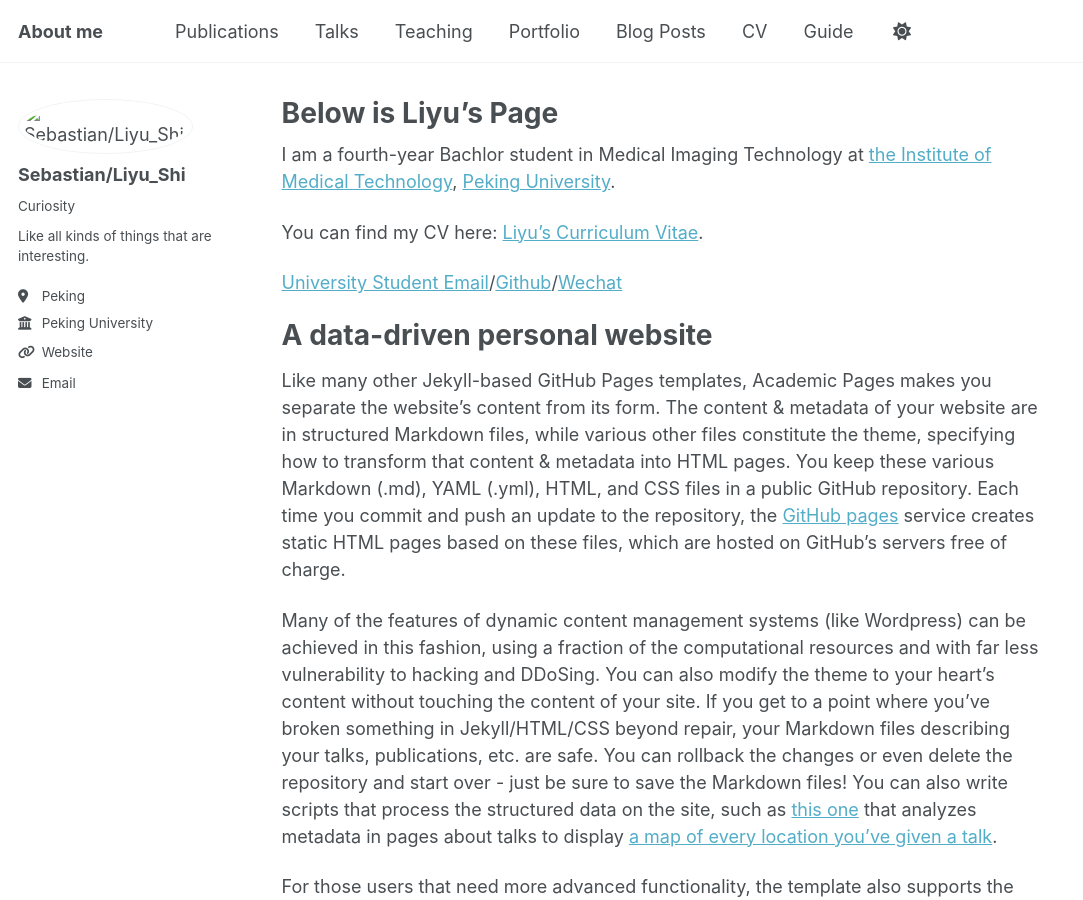
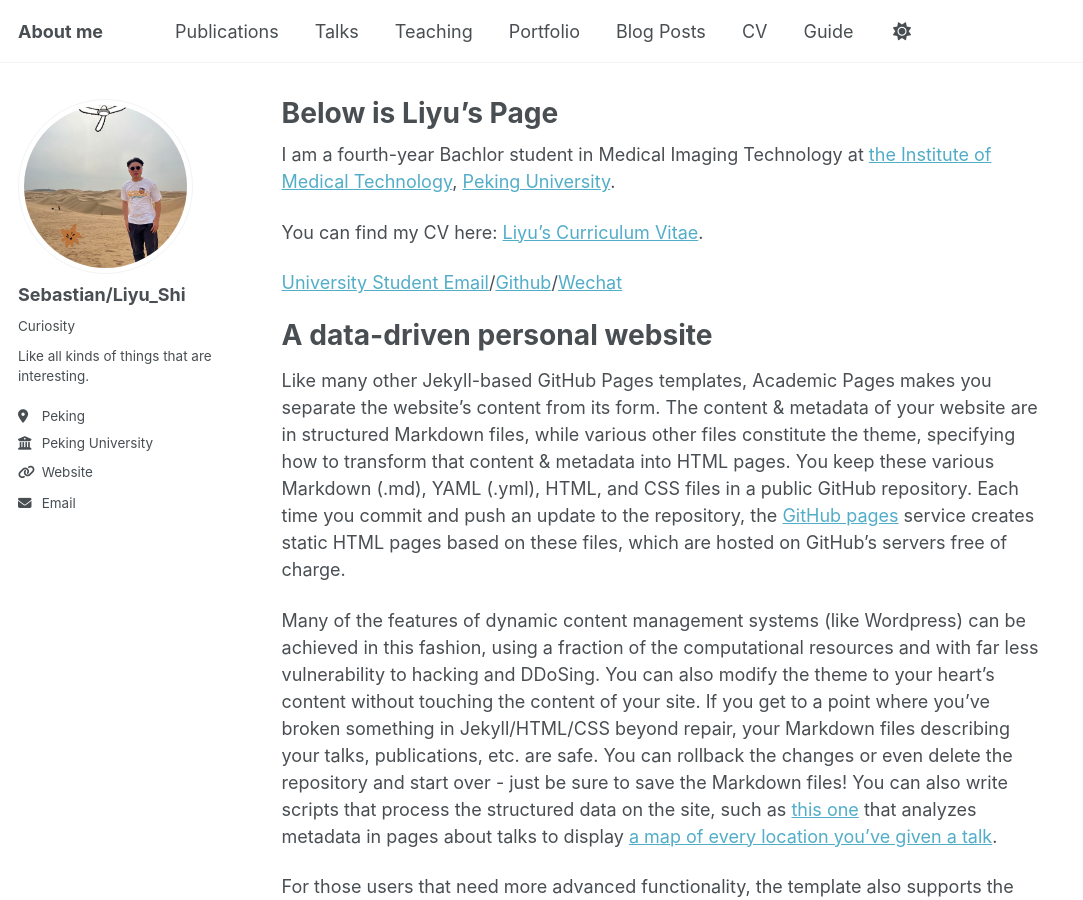
Before and after one commit to Sebastian-shiliyu/Sebastian-shiliyu.github.io, a Jekyll site: the page built from _pages/about.md, in a window 1280 px wide and 900 px high. Shown: the whole window, without its empty margins (0-1083 px from the left). Built offline with Jekyll 4.4.1, drawn with Linux system fonts in a browser that asks for light colours; a script that is not in the unit is left out.

Commit message:
Update _config.yml

```diff
--- a/_config.yml
+++ b/_config.yml
@@ -23,7 +23,7 @@ repository               : "academicpages/Sebastian-shiliyu.github.io"
 #               Additional customization can be done by editing /_includes/author-profile.html
 author:
   # Biographic information
-  avatar           : "/images/Liyu_Shi.png"
+  avatar           : "../images/Liyu_Shi.png"
   name             : "Sebastian/Liyu_Shi"
   pronouns         :  "Curiosity"
   bio              : "Like all kinds of things that are interesting."
```
